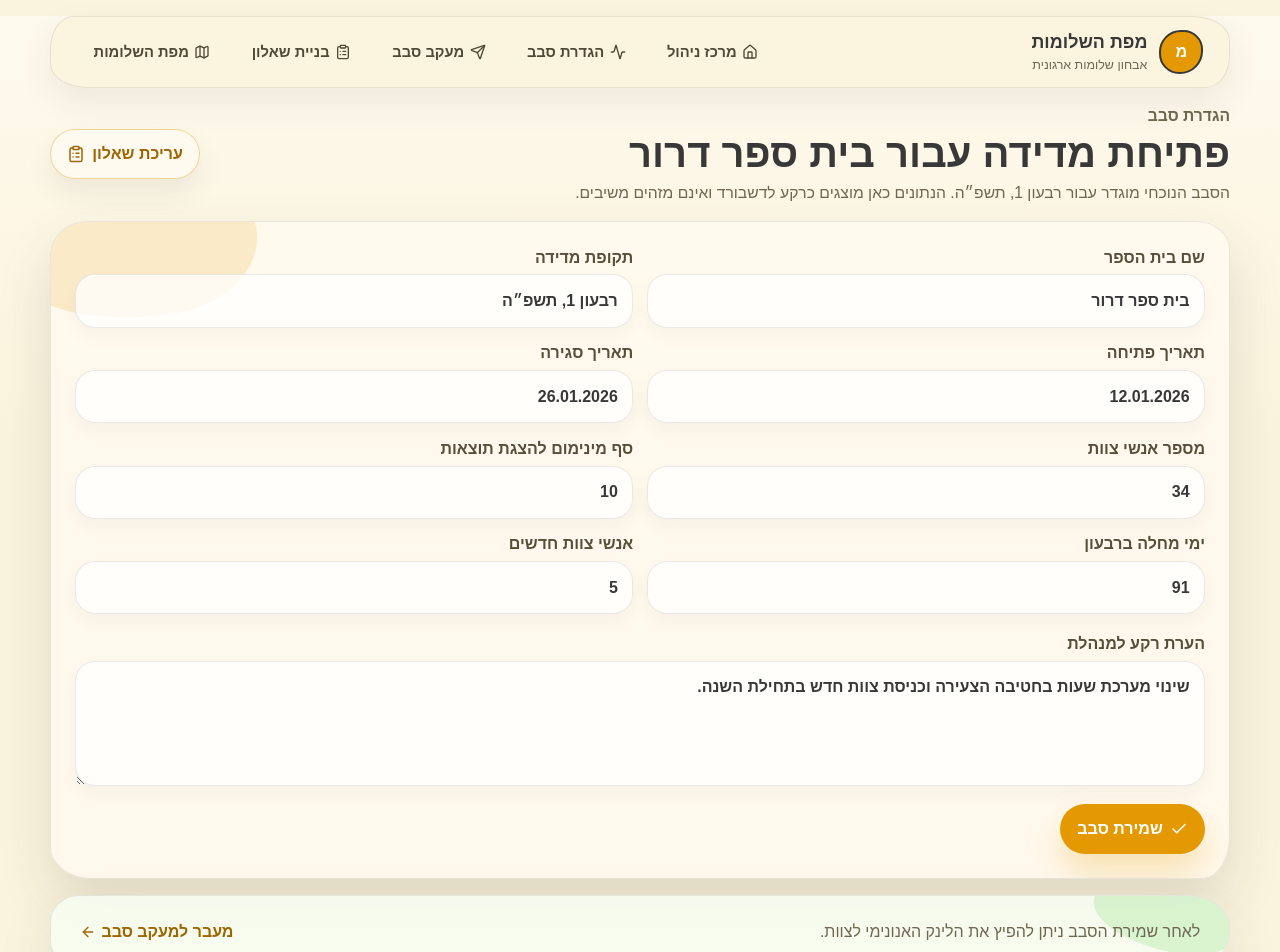
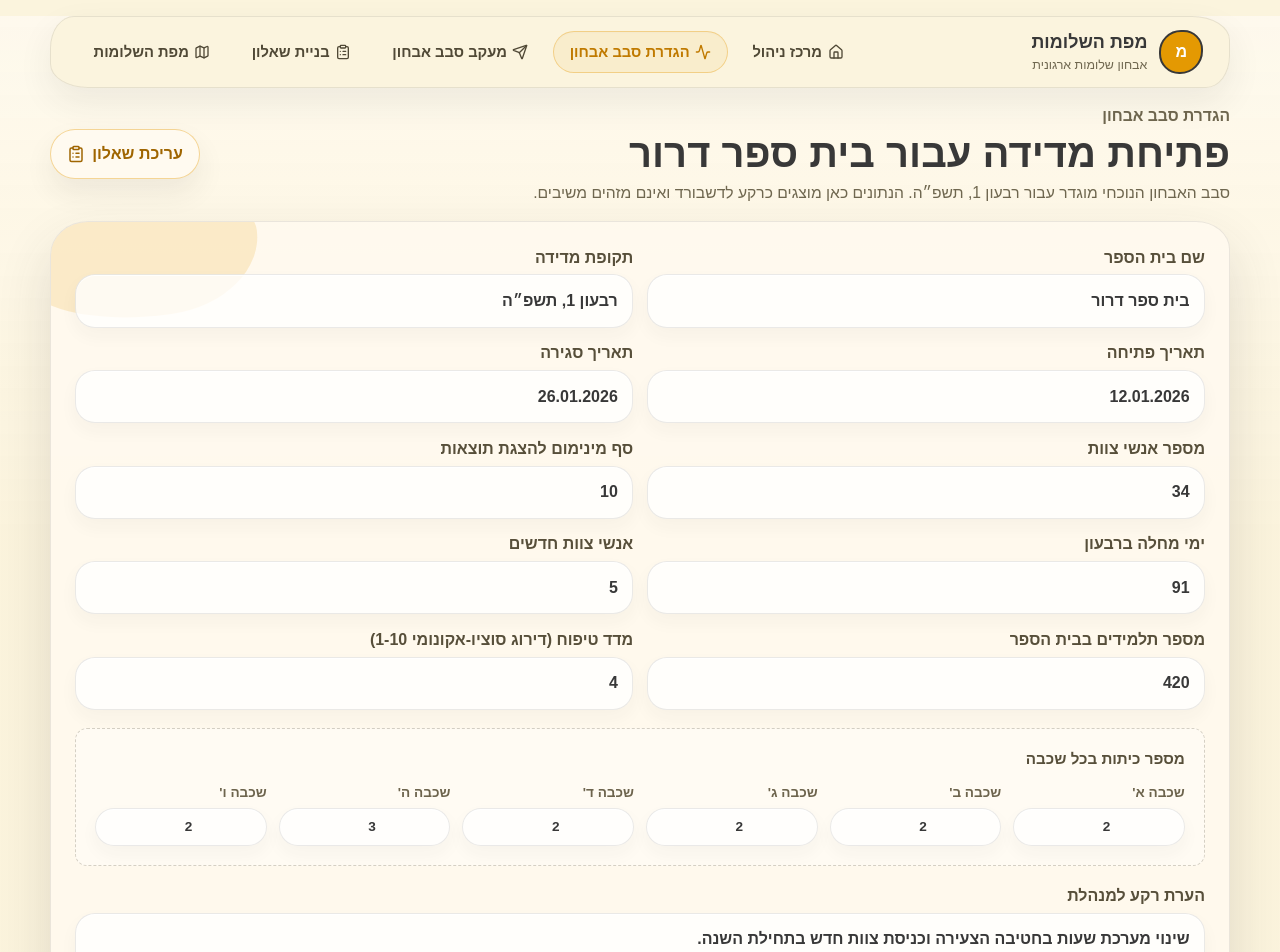
Before and after one commit to shteynu/shalomut-map-demo, a Next.js app: page /setup in a window 1280 px wide. Shown: the top 952 px of the page. Built offline with nearby package versions, Linux system fonts and the light colour scheme.

Commit message:
Update terminology to סבב אבחון, add new school background fields, and add active navigation highlighting

```diff
--- a/src/app/globals.css
+++ b/src/app/globals.css
@@ -168,6 +168,18 @@ button:disabled {
   background: rgba(255, 255, 255, 0.84);
   transform: translateY(-1px) rotate(1deg);
   box-shadow: 0 8px 18px rgba(56, 56, 56, 0.04);
+}
+
+.top-nav a.active {
+  border-color: rgba(228, 153, 2, 0.35);
+  background: rgba(228, 153, 2, 0.08);
+  color: #c07a00;
+  box-shadow: inset 0 1px 2px rgba(0, 0, 0, 0.02);
+}
+
+.top-nav a.active:hover {
+  background: rgba(228, 153, 2, 0.12);
+  border-color: rgba(228, 153, 2, 0.55);
 }
 
 .page {
@@ -2884,3 +2896,45 @@ textarea {
   min-height: 2.6rem;
   font-size: 0.88rem;
 }
+
+/* Setup Form - Grade Layers and Sections */
+.stone-page .form-section {
+  display: grid;
+  gap: 0.75rem;
+  padding: 1.2rem;
+  background: rgba(255, 255, 255, 0.35);
+  border: 1px dashed rgba(87, 79, 58, 0.25);
+  border-radius: 12px;
+}
+
+.stone-page .form-section h3 {
+  margin: 0;
+  font-size: 0.95rem;
+  color: #574f3a;
+  font-weight: 800;
+}
+
+.stone-page .grades-grid {
+  display: grid;
+  grid-template-columns: repeat(6, minmax(0, 1fr));
+  gap: 0.75rem;
+}
+
+.stone-page .grade-label {
+  display: grid;
+  gap: 0.25rem;
+  font-size: 0.85rem;
+  color: #6d644d;
+}
+
+.stone-page .grade-input {
+  text-align: center;
+  padding: 0.5rem;
+  font-weight: 700;
+}
+
+@media (max-width: 600px) {
+  .stone-page .grades-grid {
+    grid-template-columns: repeat(3, minmax(0, 1fr));
+  }
+}
--- a/src/app/page.tsx
+++ b/src/app/page.tsx
@@ -6,7 +6,7 @@ import { activeRound, getStatusCount, organization } from "@/lib/demo-data";
 const steps = [
   {
     href: "/setup",
-    title: "הגדרת סבב מדידה",
+    title: "הגדרת סבב אבחון",
     body: "פתיחת רבעון, הזנת נתוני רקע וקביעת סף פרטיות להצגת תוצאות.",
     icon: Settings2,
   },
@@ -37,12 +37,12 @@ export default function HomePage() {
     <div className="page stone-page">
       <PageIntro
         eyebrow={`${organization.name}, ${activeRound.period}`}
-        title={`שלום ${organization.managerName}, תמונת הסבב מוכנה`}
-        description="מרכז הניהול מציג את מסלול הפיילוט מקצה לקצה: פתיחת סבב, שאלון אנונימי, מעקב מצרפי ודשבורד שלומות."
+        title={`שלום ${organization.managerName}, תמונת סבב האבחון מוכנה`}
+        description="מרכז הניהול מציג את מסלול הפיילוט מקצה לקצה: פתיחת סבב אבחון, שאלון אנונימי, מעקב מצרפי ודשבורד שלומות."
         actions={
           <>
             <Link className="primary-button" href="/setup">
-              התחלת סבב
+              התחלת סבב אבחון
               <ArrowLeft size={18} aria-hidden="true" />
             </Link>
             <Link className="secondary-button" href="/dashboard">
@@ -53,7 +53,7 @@ export default function HomePage() {
         }
       />
 
-      <section className="metric-grid" aria-label="מדדי סבב">
+      <section className="metric-grid" aria-label="מדדי סבב אבחון">
         <MetricCard className="stone-variant-navy" value={`${activeRound.responseCount}/${activeRound.expectedResponses}`} label="השיבו עד כה" helper={`${responsePercent}% מצוות בית הספר`} />
         <MetricCard className="stone-variant-teal" value={`${activeRound.minimumResponses}`} label="סף פרטיות" helper="מינימום תשובות לפני הצגת תוצאות" />
         <MetricCard className="stone-variant-red" value={`${getStatusCount("red")}`} label="מוקדי טיפול" helper="אבנים אדומות במפה" />
--- a/src/app/round/page.tsx
+++ b/src/app/round/page.tsx
@@ -8,7 +8,7 @@ export default function RoundPage() {
   return (
     <div className="page stone-page">
       <PageIntro
-        eyebrow="מעקב סבב"
+        eyebrow="מעקב סבב אבחון"
         title={`${organization.name}: ${activeRound.period}`}
         description="מסך המעקב מציג כמות תשובות בלבד. אין בו רשימת משיבים, שמות, מיילים או פרטים מזהים."
         actions={
@@ -19,7 +19,7 @@ export default function RoundPage() {
         }
       />
 
-      <section className="metric-grid" aria-label="נתוני סבב">
+      <section className="metric-grid" aria-label="נתוני סבב אבחון">
         <MetricCard className="stone-variant-navy" value={activeRound.openedAt} label="פתיחה" helper="מועד הפצת הלינק" />
         <MetricCard className="stone-variant-teal" value={activeRound.closesAt} label="סגירה" helper="סיום איסוף מתוכנן" />
         <MetricCard className="stone-variant-orange" value={`${activeRound.responseCount}`} label="תשובות" helper="מספר מצרפי בלבד" />
@@ -29,7 +29,7 @@ export default function RoundPage() {
       <RoundControls />
 
       <div className="next-step-band">
-        <span>אחרי סגירת הסבב, המפה מציגה חוזקות, סיכונים ופירוט לפי ממדים.</span>
+        <span>אחרי סגירת סבב האבחון, המפה מציגה חוזקות, סיכונים ופירוט לפי ממדים.</span>
         <Link href="/dashboard">
           צפייה בדשבורד
           <ArrowLeft size={16} aria-hidden="true" />
--- a/src/app/setup/page.tsx
+++ b/src/app/setup/page.tsx
@@ -8,9 +8,9 @@ export default function SetupPage() {
   return (
     <div className="page stone-page">
       <PageIntro
-        eyebrow="הגדרת סבב"
+        eyebrow="הגדרת סבב אבחון"
         title={`פתיחת מדידה עבור ${organization.name}`}
-        description={`הסבב הנוכחי מוגדר עבור ${activeRound.period}. הנתונים כאן מוצגים כרקע לדשבורד ואינם מזהים משיבים.`}
+        description={`סבב האבחון הנוכחי מוגדר עבור ${activeRound.period}. הנתונים כאן מוצגים כרקע לדשבורד ואינם מזהים משיבים.`}
         actions={
           <Link className="secondary-button" href="/survey">
             עריכת שאלון
@@ -22,9 +22,9 @@ export default function SetupPage() {
       <SetupForm />
 
       <div className="next-step-band">
-        <span>לאחר שמירת הסבב ניתן להפיץ את הלינק האנונימי לצוות.</span>
+        <span>לאחר שמירת סבב האבחון ניתן להפיץ את הלינק האנונימי לצוות.</span>
         <Link href="/round">
-          מעבר למעקב סבב
+          מעבר למעקב סבב אבחון
           <ArrowLeft size={16} aria-hidden="true" />
         </Link>
       </div>
--- a/src/components/app-shell.tsx
+++ b/src/components/app-shell.tsx
@@ -1,16 +1,21 @@
+"use client";
+
 import Link from "next/link";
+import { usePathname } from "next/navigation";
 import type { ReactNode } from "react";
 import { Activity, ClipboardList, Home, Map, Send } from "lucide-react";
 
 const navItems = [
   { href: "/", label: "מרכז ניהול", icon: Home },
-  { href: "/setup", label: "הגדרת סבב", icon: Activity },
-  { href: "/round", label: "מעקב סבב", icon: Send },
+  { href: "/setup", label: "הגדרת סבב אבחון", icon: Activity },
+  { href: "/round", label: "מעקב סבב אבחון", icon: Send },
   { href: "/survey", label: "בניית שאלון", icon: ClipboardList },
   { href: "/dashboard", label: "מפת השלומות", icon: Map },
 ];
 
 export function AppHeader() {
+  const pathname = usePathname() ?? "";
+
   return (
     <header className="site-header">
       <Link href="/" className="brand-mark" aria-label="מפת השלומות - דף הבית">
@@ -26,8 +31,14 @@ export function AppHeader() {
       <nav className="top-nav" aria-label="ניווט ראשי">
         {navItems.map((item) => {
           const Icon = item.icon;
+          const isActive = item.href === "/" ? pathname === "/" : pathname.startsWith(item.href);
           return (
-            <Link key={item.href} href={item.href}>
+            <Link
+              key={item.href}
+              href={item.href}
+              className={isActive ? "active" : ""}
+              aria-current={isActive ? "page" : undefined}
+            >
               <Icon size={16} aria-hidden="true" />
               <span>{item.label}</span>
             </Link>
--- a/src/components/round-controls.tsx
+++ b/src/components/round-controls.tsx
@@ -44,7 +44,7 @@ export function RoundControls() {
         <div className="round-actions">
           <button className="secondary-button" type="button" onClick={() => setClosed(true)}>
             <Lock size={18} aria-hidden="true" />
-            סגירת סבב ידנית
+            סגירת סבב אבחון ידנית
           </button>
           <Link className="primary-button" href="/dashboard">
             <Map size={18} aria-hidden="true" />
@@ -55,7 +55,7 @@ export function RoundControls() {
         {closed ? (
           <div className="closed-note">
             <CheckCircle2 size={18} aria-hidden="true" />
-            הסבב מסומן כסגור בדמו. הדשבורד זמין לצפייה.
+            סבב האבחון מסומן כסגור בדמו. הדשבורד זמין לצפייה.
           </div>
         ) : null}
       </div>
--- a/src/components/setup-form.tsx
+++ b/src/components/setup-form.tsx
@@ -49,6 +49,26 @@ export function SetupForm() {
           אנשי צוות חדשים
           <input type="number" defaultValue={activeRound.backgroundInputs.newStaffMembers} />
         </label>
+        <label>
+          מספר תלמידים בבית הספר
+          <input type="number" defaultValue={activeRound.backgroundInputs.studentCount} />
+        </label>
+        <label>
+          מדד טיפוח (דירוג סוציו-אקונומי 1-10)
+          <input type="number" min="1" max="10" defaultValue={activeRound.backgroundInputs.socioEconomicIndex} />
+        </label>
+      </div>
+
+      <div className="form-section">
+        <h3>מספר כיתות בכל שכבה</h3>
+        <div className="grades-grid">
+          {Object.entries(activeRound.backgroundInputs.classesPerGrade).map(([grade, count]) => (
+            <label key={grade} className="grade-label">
+              שכבה {grade}'
+              <input type="number" min="0" defaultValue={count} className="grade-input" />
+            </label>
+          ))}
+        </div>
       </div>
 
       <label>
@@ -59,7 +79,7 @@ export function SetupForm() {
       <div className="form-actions">
         <button className="primary-button" type="submit">
           <Check size={18} aria-hidden="true" />
-          שמירת סבב
+          שמירת סבב אבחון
         </button>
         {saved ? (
           <Link className="secondary-button" href="/round">
@@ -69,7 +89,7 @@ export function SetupForm() {
         ) : null}
       </div>
 
-      {saved ? <p className="success-note">הסבב נשמר והלינק האנונימי מוכן להפצה.</p> : null}
+      {saved ? <p className="success-note">סבב האבחון נשמר והלינק האנונימי מוכן להפצה.</p> : null}
     </form>
   );
 }
--- a/src/components/survey-flow.tsx
+++ b/src/components/survey-flow.tsx
@@ -36,7 +36,7 @@ export function SurveyFlow({ variant = "internal" }: SurveyFlowProps) {
             <p className="quiet-note">אפשר לסגור את החלון. תודה על המענה.</p>
           ) : (
             <Link className="primary-button" href="/round">
-              חזרה לסטטוס הסבב
+              חזרה לסטטוס סבב האבחון
               <ChevronLeft size={18} aria-hidden="true" />
             </Link>
           )}
--- a/src/lib/demo-data.ts
+++ b/src/lib/demo-data.ts
@@ -24,6 +24,9 @@ export type Round = {
     teachingStaff: number;
     sicknessDaysThisQuarter: number;
     newStaffMembers: number;
+    studentCount: number;
+    socioEconomicIndex: number;
+    classesPerGrade: Record<string, number>;
     notes: string;
   };
 };
@@ -97,6 +100,16 @@ export const activeRound: Round = {
     teachingStaff: 34,
     sicknessDaysThisQuarter: 91,
     newStaffMembers: 5,
+    studentCount: 420,
+    socioEconomicIndex: 4,
+    classesPerGrade: {
+      "א": 2,
+      "ב": 2,
+      "ג": 2,
+      "ד": 2,
+      "ה": 3,
+      "ו": 2
+    },
     notes: "שינוי מערכת שעות בחטיבה הצעירה וכניסת צוות חדש בתחילת השנה.",
   },
 };
@@ -352,7 +365,7 @@ export const wellbeingDimensions: WellbeingDimension[] = [
     conceptStatusText: "המצב סביר",
     conceptStatusDirection: "down",
     summary: [
-      "עומס העבודה הוא מוקד הסיכון המרכזי בסבב הנוכחי.",
+      "עומס העבודה הוא מוקד הסיכון המרכזי בסבב האבחון הנוכחי.",
       "הצוות מתאר פער בין היקף המשימות לבין זמן ההתאוששות, בעיקר סביב תקופות הערכה וישיבות.",
     ],
     metrics: [
@@ -539,8 +552,8 @@ export const wellbeingDimensions: WellbeingDimension[] = [
       {
         value: "88",
         label: "ציון ממד",
-        helper: "הגבוה בסבב הנוכחי",
-        highlightText: "המשמעות היא החוזקה הבולטת ביותר בסבב הנוכחי.",
+        helper: "הגבוה בסבב האבחון הנוכחי",
+        highlightText: "המשמעות היא החוזקה הבולטת ביותר בסבב האבחון הנוכחי.",
       },
       {
         value: "91%",
```
Also changed, not shown: src/components/survey-builder-demo.tsx (+4 -4 lines).
